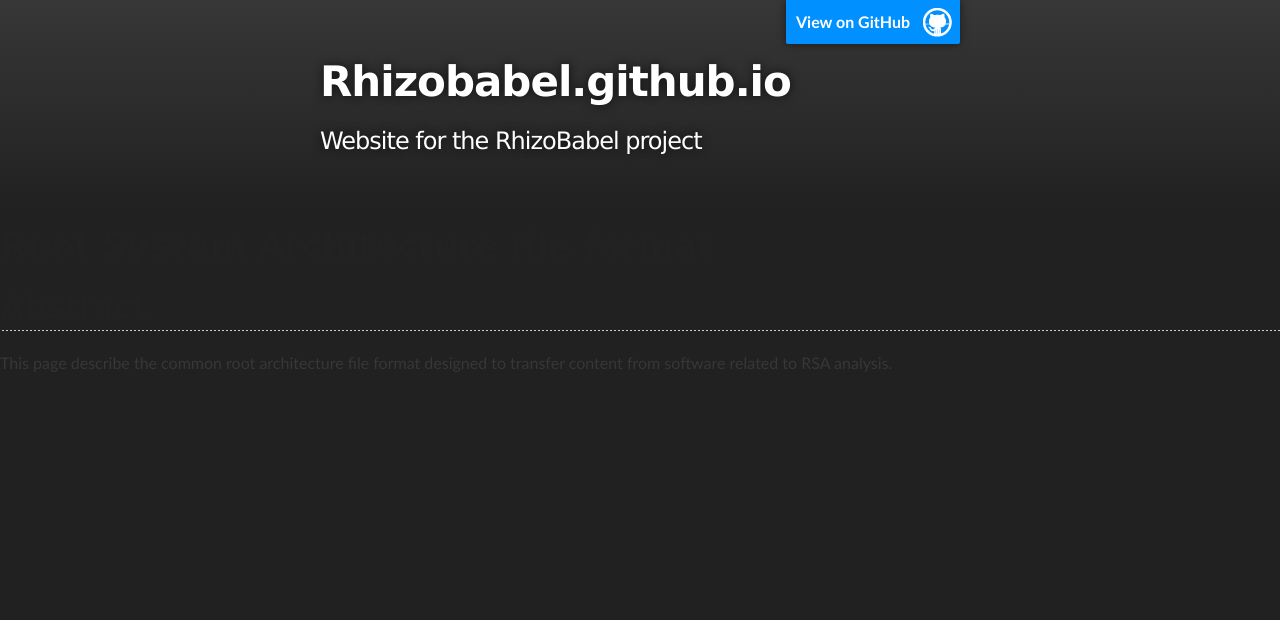
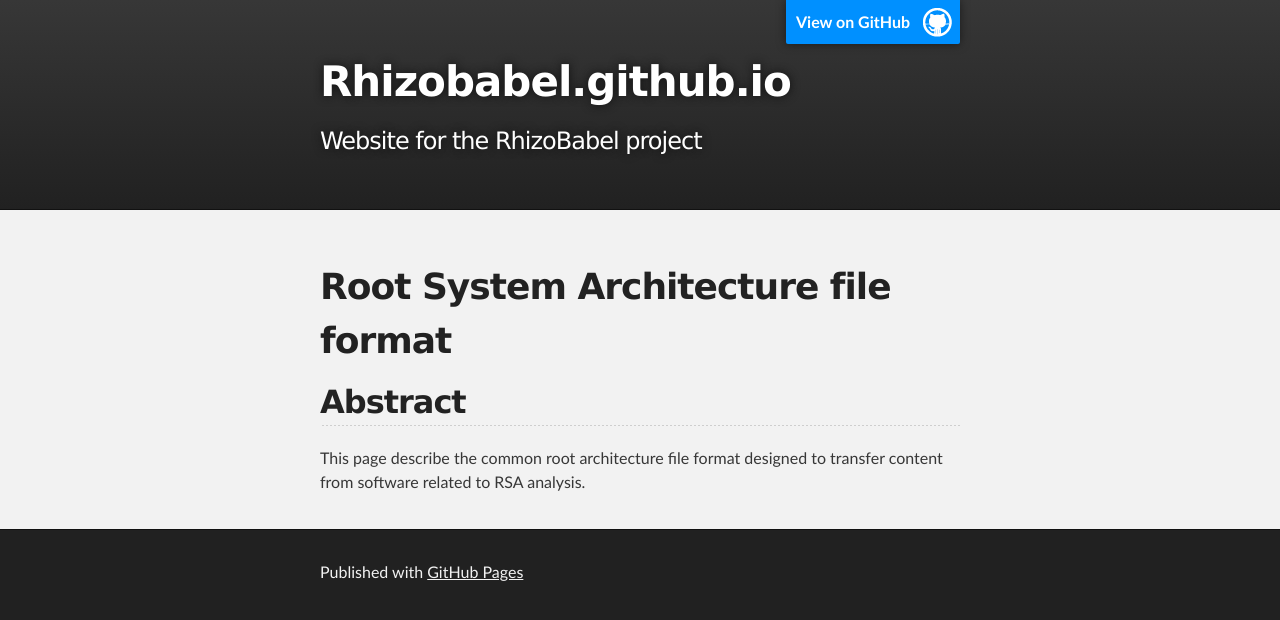
Before and after one commit to RootSystemML/RootSystemML.github.io, a Jekyll site: the page built from format.md, in a window 1280 px wide. Shown: the top 620 px of the page. Built offline with Jekyll 4.4.1, drawn with Linux system fonts in a browser that asks for light colours.

Commit message:
Update default.html

```diff
--- a/_layouts/default.html
+++ b/_layouts/default.html
@@ -12,6 +12,7 @@
   </head>
 
   <body>
+
     <!-- HEADER -->
     <div id="header_wrap" class="outer">
         <header class="inner">
@@ -24,6 +25,18 @@
     </div>
 
     <!-- MAIN CONTENT -->
+    <div id="main_content_wrap" class="outer">
+      <section id="main_content" class="inner">
     {{ content }}
+      </section>
+    </div>
+
+    <!-- FOOTER  -->
+    <div id="footer_wrap" class="outer">
+      <footer class="inner">
+        <p>Published with <a href="http://pages.github.com">GitHub Pages</a></p>
+      </footer>
+    </div>
+
   </body>
 </html>
```
